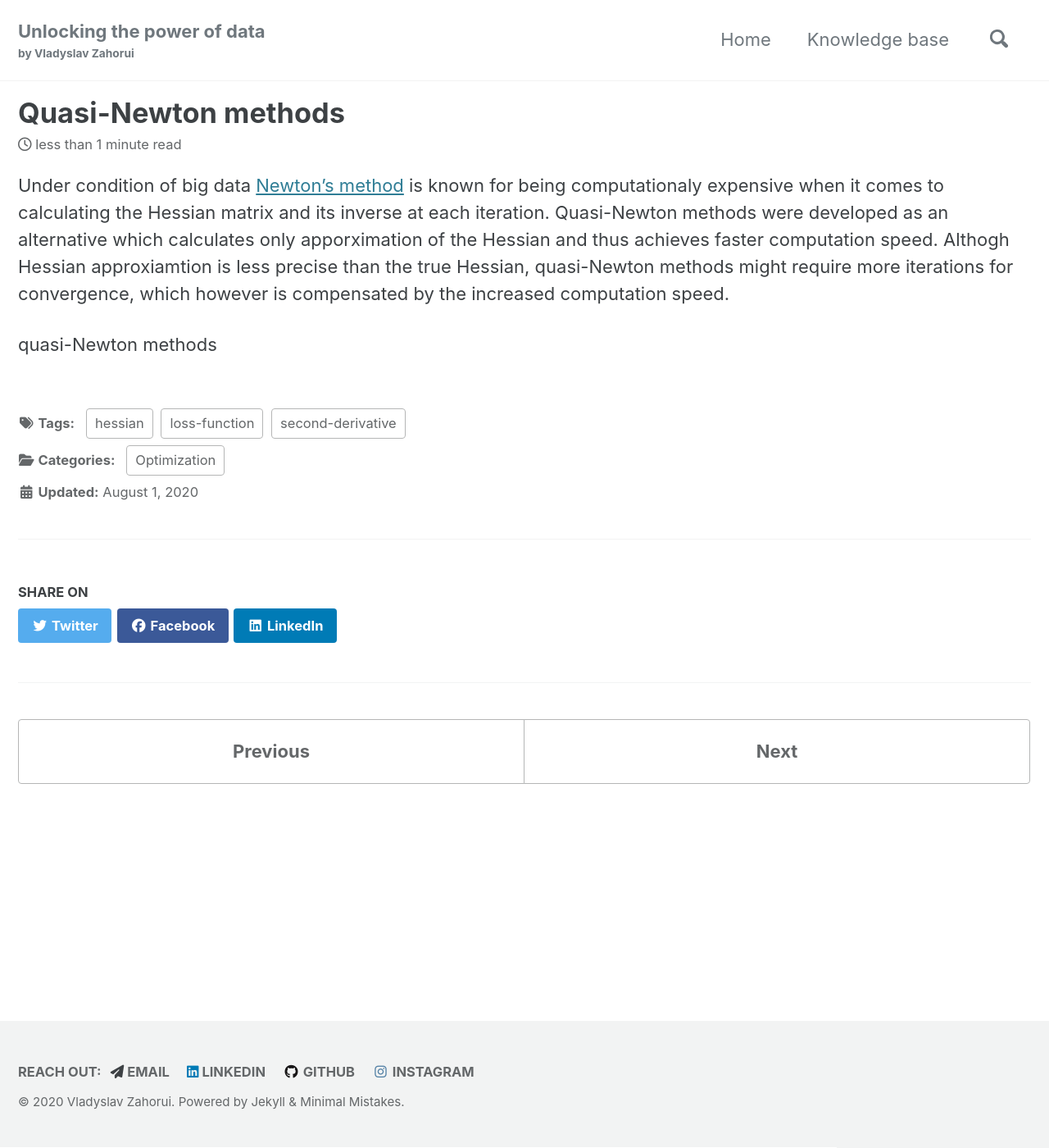
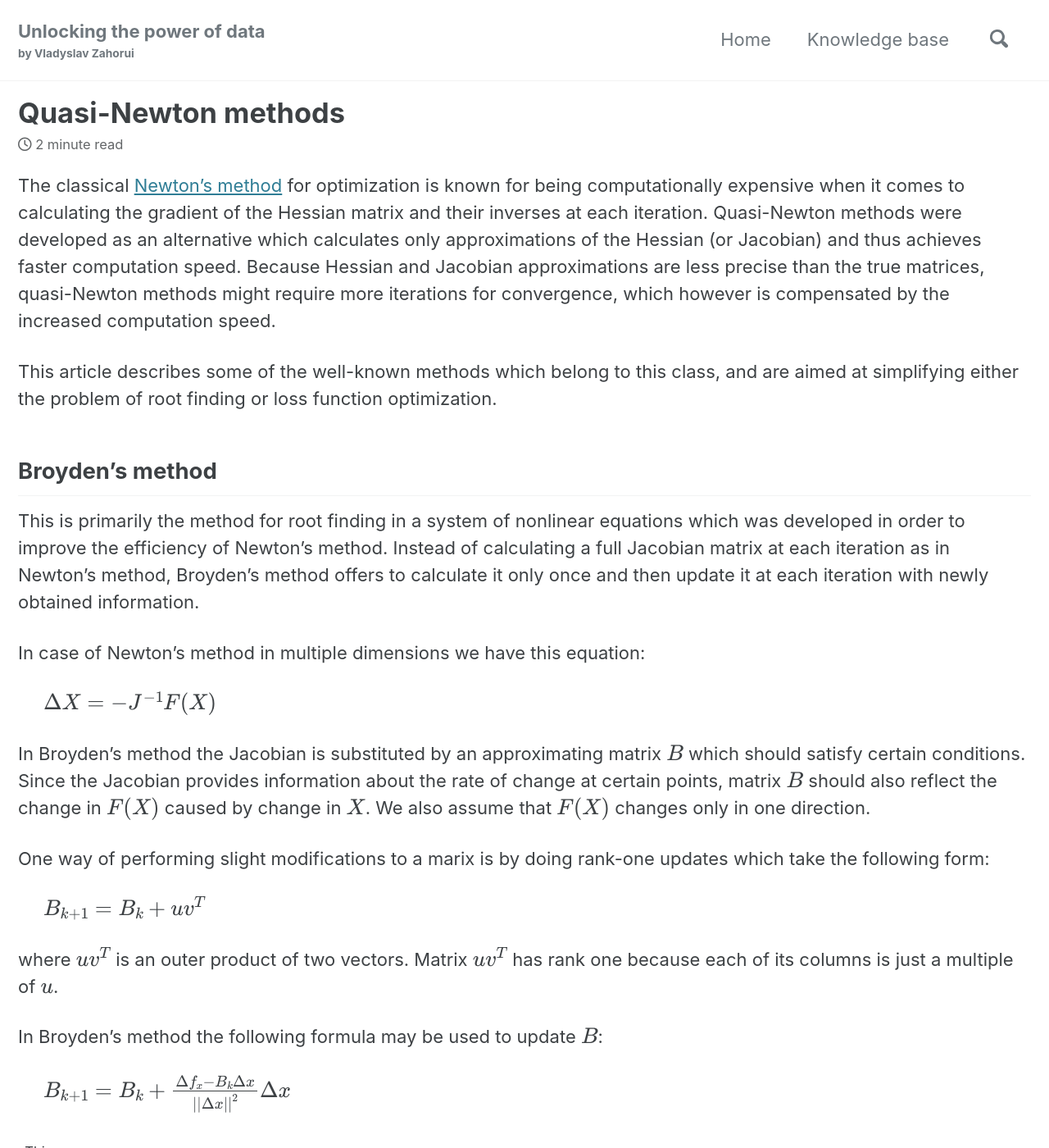
Before and after one commit to vzahorui/vzahorui.github.io, a Jekyll site: the page built from _posts/2020-07-29-quasi-newton-methods.md, in a window 1280 px wide and 1400 px high. Shown: the whole window at 82% size. Built offline with Jekyll 4.4.1, drawn with Linux system fonts in a browser that asks for light colours; cached includes are drawn as plain includes; nearby versions of some CDN libraries; formulas are drawn with MathJax 3; some of the changed text lies outside the part shown.

Commit message:
added broyden method, started root finding article, added interpolation

```diff
--- a/_posts/2020-07-29-quasi-newton-methods.md
+++ b/_posts/2020-07-29-quasi-newton-methods.md
@@ -1,14 +1,44 @@
 ---
 layout: single
 title: "Quasi-Newton methods"
-description: Comparing quasi-Newton methods with Netwon's method and giving description of the most common ones
+description: Comparing quasi-Newton methods with Newton's method and giving description of the most common ones
 category: "Optimization"
-tags: hessian second-derivative loss-function
-date: 2020-08-01
+tags: hessian second-derivative loss-function rank-one-update jacobian Sherman-Morrison-formula cross-product
+date: 2020-11-08
 ---
 
-Under condition of big data [Newton's method]({{ site.baseurl }}{% link _posts/2020-07-05-newton-method.md %}) is known for being computationaly expensive when it comes to calculating the Hessian matrix and its inverse at each iteration. Quasi-Newton methods were developed as an alternative which calculates only apporximation of the Hessian and thus achieves faster computation speed. Althogh Hessian approxiamtion is less precise than the true Hessian, quasi-Newton methods might require more iterations for convergence, which however is compensated by the increased computation speed.
+The classical [Newton's method]({{ site.baseurl }}{% link _posts/2020-07-05-newton-method.md %}) for optimization is known for being computationally expensive when it comes to calculating the gradient of the Hessian matrix and their inverses at each iteration. Quasi-Newton methods were developed as an alternative which calculates only approximations of the Hessian (or Jacobian) and thus achieves faster computation speed. Because Hessian and Jacobian approximations are less precise than the true matrices, quasi-Newton methods might require more iterations for convergence, which however is compensated by the increased computation speed.
 
+This article describes some of the well-known methods which belong to this class, and are aimed at simplifying either the problem of root finding or loss function optimization.
 
+## Broyden's method
 
- quasi-Newton methods
+This is primarily the method for root finding in a system of nonlinear equations which was developed in order to improve the efficiency of Newton's method. Instead of calculating a full Jacobian matrix at each iteration as in Newton's method, Broyden's method offers to calculate it only once and then update it at each iteration with newly obtained information.
+
+In case of Newton's method in multiple dimensions we have this equation:
+
+&nbsp;&nbsp;&nbsp;&nbsp;
+$\Delta X = -J^{-1}F(X)$
+
+In Broyden's method the Jacobian is substituted by an approximating matrix $B$ which should satisfy certain conditions. Since the Jacobian provides information about the rate of change at certain points, matrix $B$ should also reflect the change in $F(X)$ caused by change in $X$. We also assume that $F(X)$ changes only in one direction.
+
+One way of performing slight modifications to a marix is by doing rank-one updates which take the following form:
+
+&nbsp;&nbsp;&nbsp;&nbsp;
+$B_{k+1} = B_k + uv^{T}$
+
+where $uv^{T}$ is an outer product of two vectors. Matrix $uv^{T}$ has rank one because each of its columns is just a multiple of $u$.
+
+In Broyden's method the following formula may be used to update $B$:
+
+&nbsp;&nbsp;&nbsp;&nbsp;
+$B_{k+1} = B_k + \frac{\Delta f_x - B_k \Delta x}{\left|\left|\Delta x\right|\right|^2}\Delta x$
+
+This formula exploits the idea of rank-one update by setting $u = \frac{\Delta f_x - B_k \Delta x}{\left|\left|\Delta x\right|\right|^2}$ and $v = \Delta x$. Here is one way of building intuition behind it. If the Jacobian (and its approximation) are giving information about the rate of change the construct $B_k \Delta x$ should roughly provide the estimate of how much the function changes. In our case the value of $u$ gets the difference between the actual change in the function and the predicted change at the previous iteration, and scales it by the length of change in the variables, so that in the end vector $u$ gives information about the direction of correction to the  function's change. Computing the cross product between $u$ and $v$ builds up a correction matrix in the same dimensions in which the previous matrix $B$ was computed.
+
+A greater level of simplification in Broyden's method is achieved by updating the inverse of the Jacobian estimate directly. The expression for rank-one update $(A + uv^{T})$ can be rewritten with Sherman-Morrison-formula like this:
+
+&nbsp;&nbsp;&nbsp;&nbsp;
+$(A + uv^{T})^{-1} = A^{-1} - \frac{A^{-1}uv^{T}A^{-1}}{1 + v^{T}A^{-1}u}$
+
+Therefore computational overhead required for calculating the inverse of Jacobian is avoided as well.
--- a/index.html
+++ b/index.html
@@ -26,7 +26,7 @@ title: Unlocking the power of data
 
 <script>
 var width = 1800;
-var height = 1400;
+var height = 1800;
 
 var graph =
 {
@@ -43,6 +43,7 @@ var graph =
         {"id": "Linear Regression", "url": "{{ site.baseurl }}{% link _posts/2019-10-25-linear-regression.md %}", "size": 10, "font": 1},
         {"id": "Non-Linear Regression", "url": "{{ site.baseurl }}{% link _posts/2020-05-07-non-linear-regression.md %}", "size": 10, "font": 1},
         {"id": "LOESS", "url": "{{ site.baseurl }}{% link _posts/2020-05-05-loess.md %}", "size": 4, "font": 1},
+        {"id": "Interpolation", "url": "{{ site.baseurl }}{% link _posts/2019-12-08-interpolation.md %}", "size": 4, "font": 1},
 
         {"id": "Normal Distribution", "url": "{{ site.baseurl }}{% link _posts/2019-07-28-normal-ditribution.md %}",
          "size": 4, "font": 1},
```
Also changed, not shown: other parts of index.html (+1 -0 lines), _posts/2019-09-21-analyzing-functions.md (+4 -1 lines), _posts/2019-12-08-interpolation.md (added, +143 -0 lines), _posts/2020-07-05-newton-method.md (+1 -1 lines), _posts/2020-09-08-mean-value-theorem.md (+2 -2 lines), _posts/2020-10-22-conjugate-gradient.md (+21 -1 lines), _posts/2020-10-25-root-finding.md (added, +54 -0 lines), drafts/posts/2019-08-11-curve-fitting.md (deleted, +0 -23 lines), drafts/posts/2019-10-06-series.md (deleted, +0 -17 lines), drafts/posts/2019-12-08-interpolation.md (deleted, +0 -18 lines), assets/images/calculus/convergent_and_divergent_series.png (deleted), assets/images/optimization/secant_method.png (added), assets/images/regression/interpolation_linear.png (added), assets/images/regression/interpolation_polynomial.png (added), 1 more files, 3 other files.
